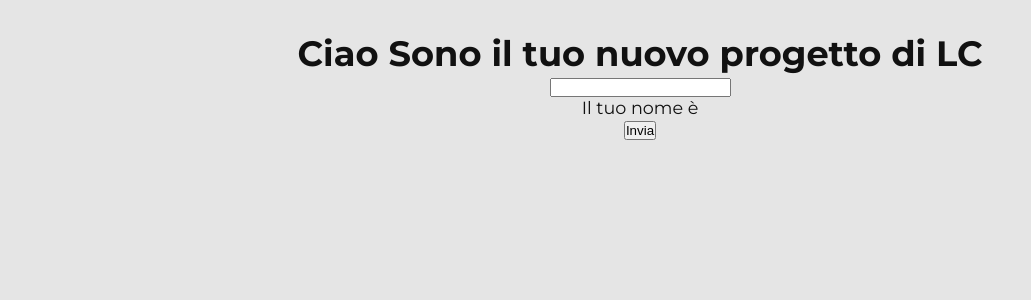
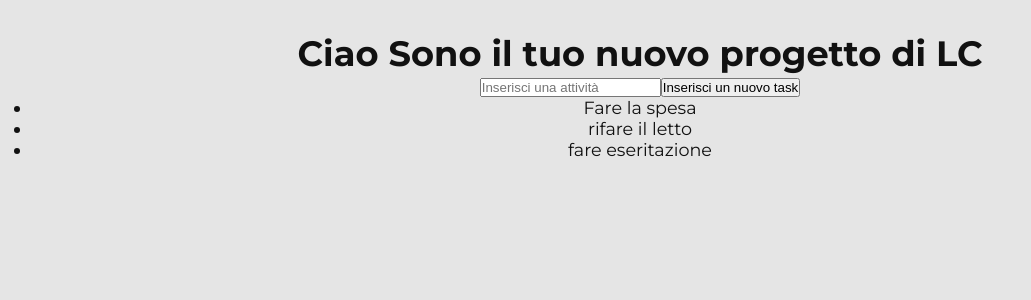
Before and after one commit to pimoGit/react-lc-148, a React (Vite) app: page / in a window 1280 px wide. Shown: the top 300 px of the page, without its empty margins (0-1031 px from the left). Built offline with nearby package versions, Linux system fonts and the light colour scheme.

Commit message:
todolist funzionante

```diff
--- a/src/App.jsx
+++ b/src/App.jsx
@@ -2,6 +2,7 @@ import './App.css'
 import Counter from './components/Counter'
 import AccordionList from './components/accordion/AccordionList'
 import Binding from './components/form/Binding'
+import TodoList from './components/form/TodoList'
 
 function App() {
 
@@ -9,8 +10,9 @@ function App() {
         <>
             <h1>Ciao Sono il tuo nuovo progetto di LC</h1>
             {/* <Counter />
-            <AccordionList /> */}
-            <Binding />
+            <AccordionList />
+            <Binding />*/}
+            <TodoList />
         </>
     )
 }
--- /dev/null
+++ b/src/components/form/TodoList.jsx
@@ -0,0 +1,41 @@
+import { useState } from 'react'
+
+function TodoList() {
+
+    const initialTodo = ['Fare la spesa', 'rifare il letto', 'fare eseritazione'];
+
+    const [tasks, setTasks] = useState(initialTodo);
+    const [newTask, setNewTask] = useState('');
+
+    const addTask = e => {
+        e.preventDefault();
+        // tasks.push(newTask);
+        const updatedTasks = [...tasks, newTask];
+        setTasks(updatedTasks);
+    }
+
+    return (
+        <>
+            <form onSubmit={addTask}>
+                <input type="text"
+                    placeholder='Inserisci una attività'
+                    value={newTask}
+                    onChange={(e) => { setNewTask(e.target.value) }}
+                />
+                <button type='submit'>Inserisci un nuovo task</button>
+            </form>
+
+            {/* //lista dei task */}
+            <ul>
+                {tasks.map((task, i) => (
+                    <li
+                        key={i}>
+                        {task}
+                    </li>
+                ))}
+            </ul>
+        </>
+    )
+
+}
+export default TodoList
```
